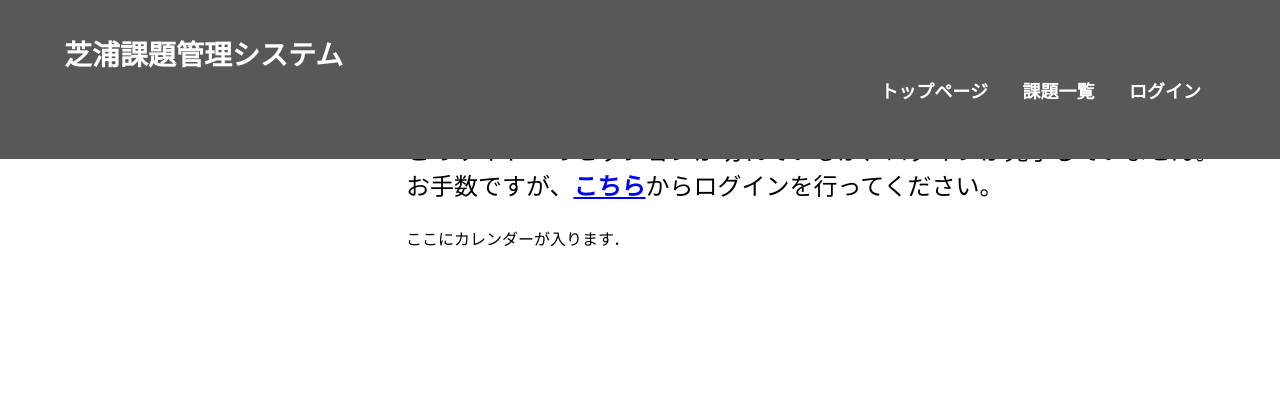
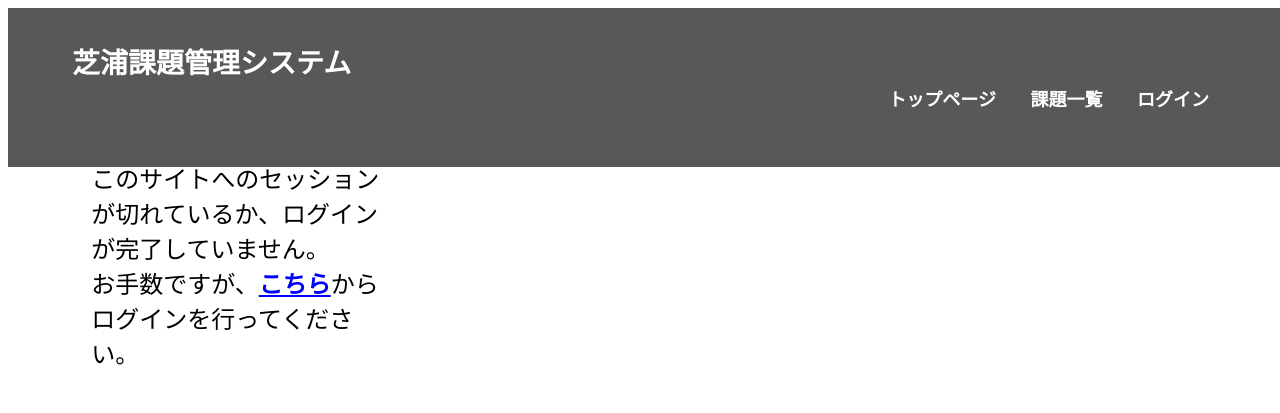
Before and after one commit to Tomoya777/project, a Django app: page /home/ in a window 1280 px wide. Shown: the top 413 px of the page. Run offline with Django 3.2, Linux system fonts and the light colour scheme; some libraries are stand-ins or nearby versions.

Commit message:
home.htmlのレイアウトは一応終わり．あとはカレンダーを作る．

```diff
--- a/site/static/css/style.css
+++ b/site/static/css/style.css
@@ -52,21 +52,18 @@
         color: #000000;
         text-align: left;
     }
-    .main-container{
+    .home-contents{
         overflow: hidden;
     }
-    .sidebar{
+    .contents-explain{
         float: left;
+        margin-right: 20px;
+        padding: 20px;
+        width: 300px;
     }
-    .maincol{
-        float: right;
-        width: 100%;
-        margin: 0 0 0 -360px;
-    }
-    .main-container{
-        margin-left: 360px;
-    }
-    body{
-        margin: 0;
+    .contents-calender{
+        float: left;
+        padding: 20px;
+        width: 300px;
     }
 }
--- a/site/templates/home.html
+++ b/site/templates/home.html
@@ -34,10 +34,10 @@
         </div>
     </div>
     <br><br><br><br><br><br>
-    <div class="main-container">
+    <main>
         <div class="home">
-
-            <div class="sidebar">
+            <div class="home-contents">
+                <div class="contents-explain">
                     {% if user.is_authenticated %}
                     <p>ようこそ{{ user.username }}さん</p>
                     <p>こちらは芝浦課題管理システムです。<br>
@@ -53,8 +53,7 @@
                     </p>
                     {% endif %}
                 </div>
-            <div class="maincol">
-                <div class="maincol-container">
+                <div class="contents-calender">
                     <!--
                         ここにカレンダーを表示する処理が入ります．
                         前提条件として課題は抽出済みであることを想定しています．
@@ -63,7 +62,7 @@
                 </div>
             </div>
         </div>
-    </div>
+    </main>
 </body>
 
 </html>
```
Also changed, not shown: site/db.sqlite3. Lines whose indentation alone changed are shown as unchanged.
